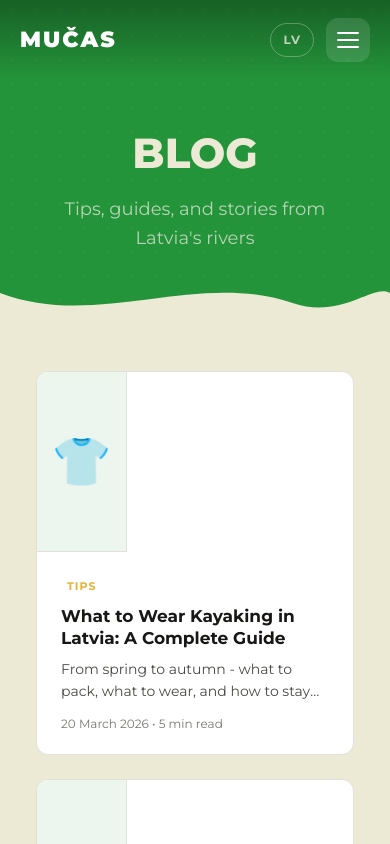
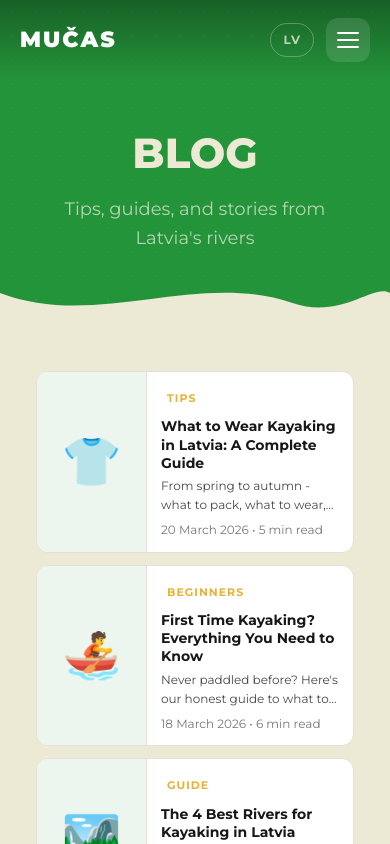
Before and after one commit to MarksVale/mucas-site, a Next.js app: page /en/blog in a window 390 px wide. Shown: the top 844 px of the page. Built offline with nearby package versions, Linux system fonts and the light colour scheme; no server answers.

Commit message:
Fix contact grid and blog card layout not collapsing on mobile

```diff
--- a/src/styles/globals.css
+++ b/src/styles/globals.css
@@ -1137,6 +1137,11 @@ img { max-width: 100%; display: block; }
 .contact-business p:last-child { margin-bottom: 0; }
 .contact-form-wrap { position: sticky; top: 100px; }
 
+@media (max-width: 768px) {
+  .contact-grid { grid-template-columns: 1fr; gap: 32px; }
+  .contact-form-wrap { position: static; }
+}
+
 /* Contact / booking forms */
 .contact-form { display: flex; flex-direction: column; gap: 16px; }
 .form-group { display: flex; flex-direction: column; gap: 6px; }
@@ -1509,7 +1514,14 @@ img { max-width: 100%; display: block; }
 .blog-cta p { font-size: 14px; color: var(--text-secondary); margin-bottom: 16px; }
 
 @media (max-width: 1024px) { .blog-grid { grid-template-columns: repeat(2, 1fr); } }
-@media (max-width: 768px)  { .blog-grid { grid-template-columns: 1fr; } }
+@media (max-width: 768px) {
+  .blog-grid { grid-template-columns: 1fr; gap: 12px; }
+  .blog-card { display: flex; flex-direction: row; align-items: stretch; }
+  .blog-img { width: 110px; min-width: 110px; height: auto; min-height: 90px; border-bottom: none; border-right: 1px solid var(--border); border-radius: 0; flex-shrink: 0; }
+  .blog-body { padding: 12px 14px; flex: 1; }
+  .blog-body h3 { font-size: 14px; margin-bottom: 4px; }
+  .blog-body p { font-size: 12px; margin-bottom: 6px; display: -webkit-box; -webkit-line-clamp: 2; -webkit-box-orient: vertical; overflow: hidden; }
+}
 
 /* ===== GALLERY ===== */
 .gal-filters { display: flex; flex-wrap: wrap; gap: 8px; margin-bottom: 32px; justify-content: center; }
```
